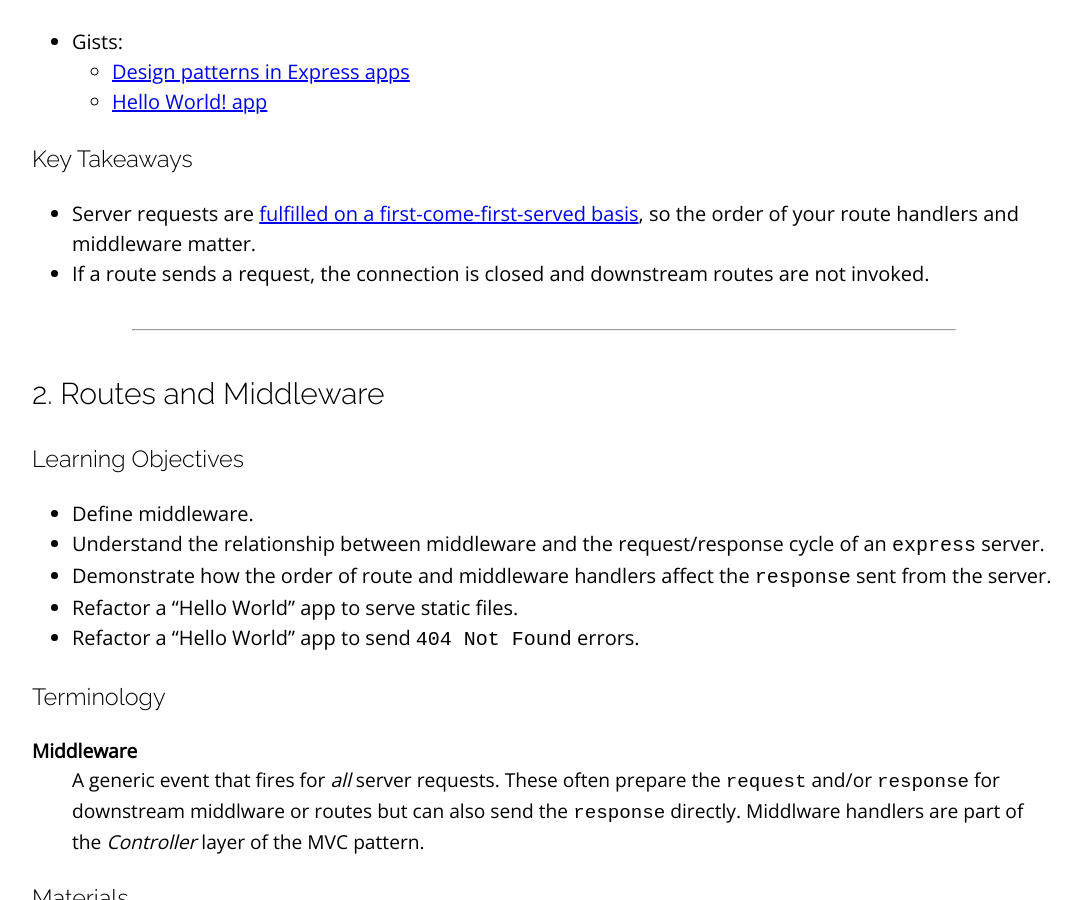
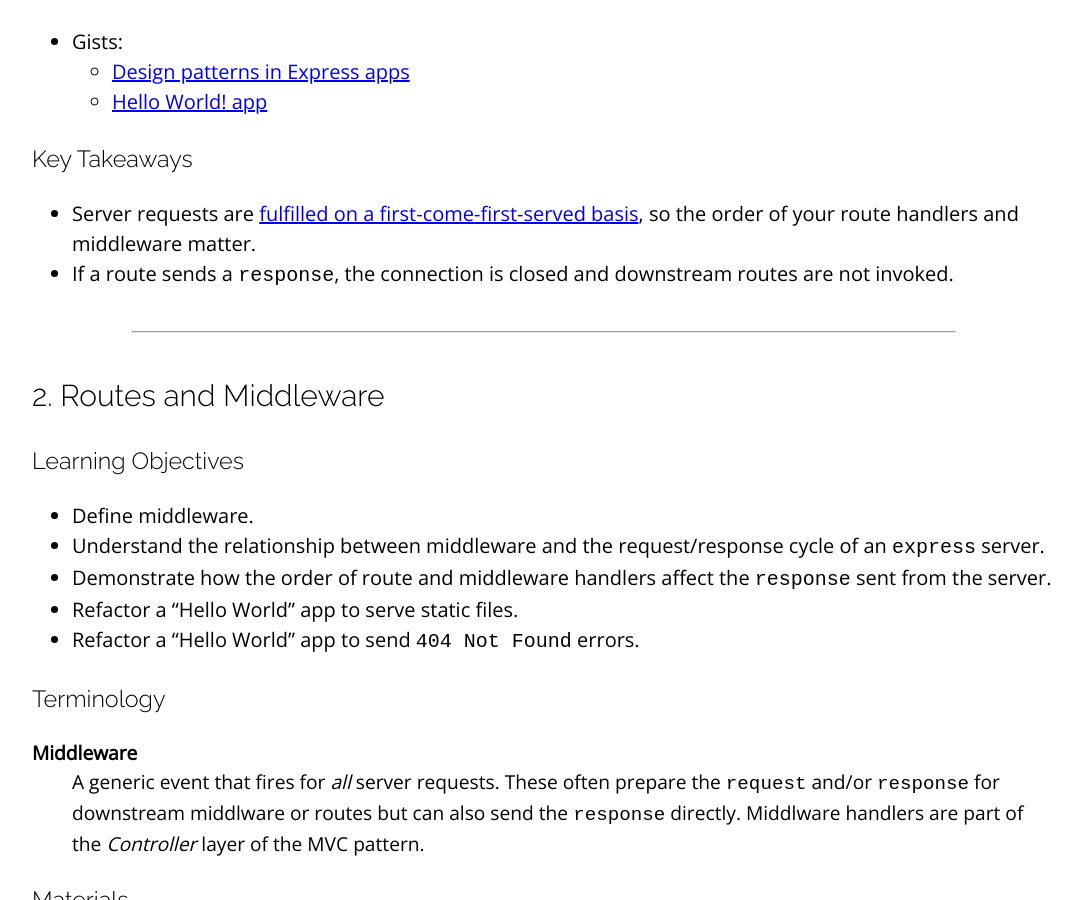
Before and after one commit to sait-wbdv/winter-2021, a Jekyll site: the page built from _posts/2021-03-10-express-fundamentals.md, in a window 1280 px wide and 900 px high, scrolled down 2215 px. Shown: the whole window, without its empty margins (96-1177 px from the left). Built offline with Jekyll 4.4.1, drawn with Linux system fonts in a browser that asks for light colours; nearby versions of some CDN libraries; some of the changed text lies outside the part shown.

```diff
--- a/_posts/2021-03-10-express-fundamentals.md
+++ b/_posts/2021-03-10-express-fundamentals.md
@@ -57,7 +57,7 @@ Route
 
 ### Key Takeaways
 - Server requests are [fulfilled on a first-come-first-served basis](https://stackoverflow.com/questions/32603818/order-of-router-precedence-in-express-js), so the order of your route handlers and middleware matter.
-- If a route sends a request, the connection is closed and downstream routes are not invoked.
+- If a route sends a `response`, the connection is closed and downstream routes are not invoked.
 
 ---
 
```
Also changed, not shown: other parts of _posts/2021-03-10-express-fundamentals.md (+2 -0 lines).
